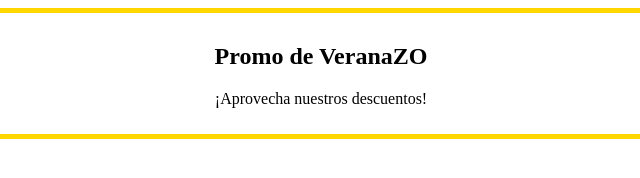
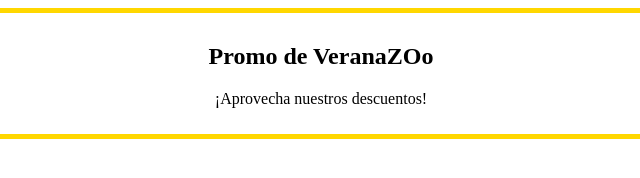
Before and after one commit to withrv/tituliyo, a plain HTML site: page index.html in a window 1280 px wide. Shown: the full height of the page, 319-959 px from the left. Drawn offline with Linux system fonts and the light colour scheme.

Commit message:
index.html

```diff
--- a/index.html
+++ b/index.html
@@ -5,7 +5,7 @@
 </head>
 <body>
   <div id="promo-verano">
-    <h2>Promo de VeranaZO</h2>
+    <h2>Promo de VeranaZOo</h2>
     <p>¡Aprovecha nuestros descuentos!</p>
   </div>
 
```
